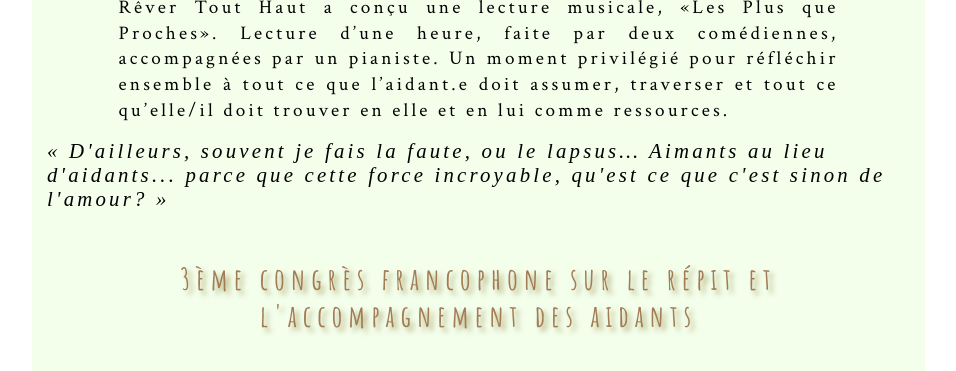
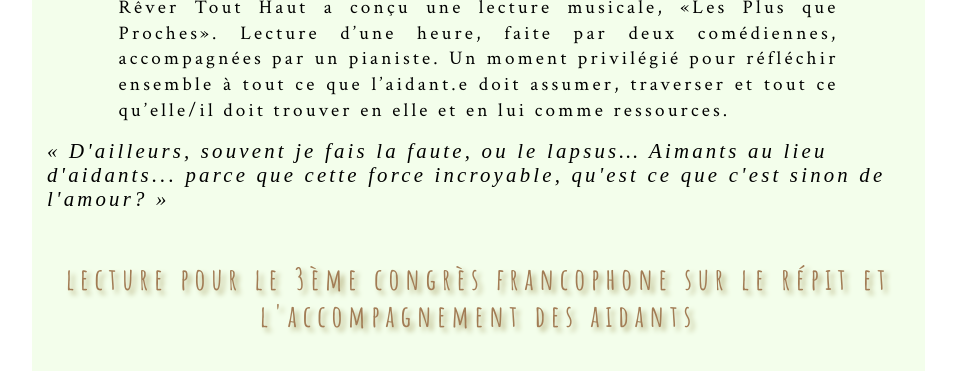
Before and after one commit to leshnik/revertouthaut, a Jekyll site: the page built from lpqp-lecture-musicale.md, in a window 1280 px wide and 900 px high, scrolled down 843 px, cut to the strip 0-371 px from the top of the window. Shown: the whole strip, without its empty margins (138-1094 px from the left). Built offline with Jekyll 4.4.1, drawn with Linux system fonts in a browser that asks for light colours.

Commit message:
lpqp lecture add word to h2

```diff
--- a/lpqp-lecture-musicale.md
+++ b/lpqp-lecture-musicale.md
@@ -20,7 +20,7 @@ title: les plus que proches - lecture musicale
   </p>
 
 <cite>« D'ailleurs, souvent je fais la faute, ou le lapsus… Aimants au lieu d'aidants... parce que cette force incroyable, qu'est ce que c'est sinon de l'amour? »</cite>
-<h2>3ème congrès francophone sur le répit et l'accompagnement des aidants</h2>
+<h2>lecture pour le 3ème congrès francophone sur le répit et l'accompagnement des aidants</h2>
  <div class="center-max600-block">
     <div style="position: relative; padding-top: 56.25%;"><iframe src="https://iframe.mediadelivery.net/embed/13613/b48b7c8f-cd2a-4504-b25c-a12486fc32e9?autoplay=true" loading="lazy" style="border: none; position: absolute; top: 0; height: 100%; width: 100%;" allow="accelerometer; gyroscope; autoplay; encrypted-media; picture-in-picture;" allowfullscreen="true"></iframe></div>
   </div>
```
